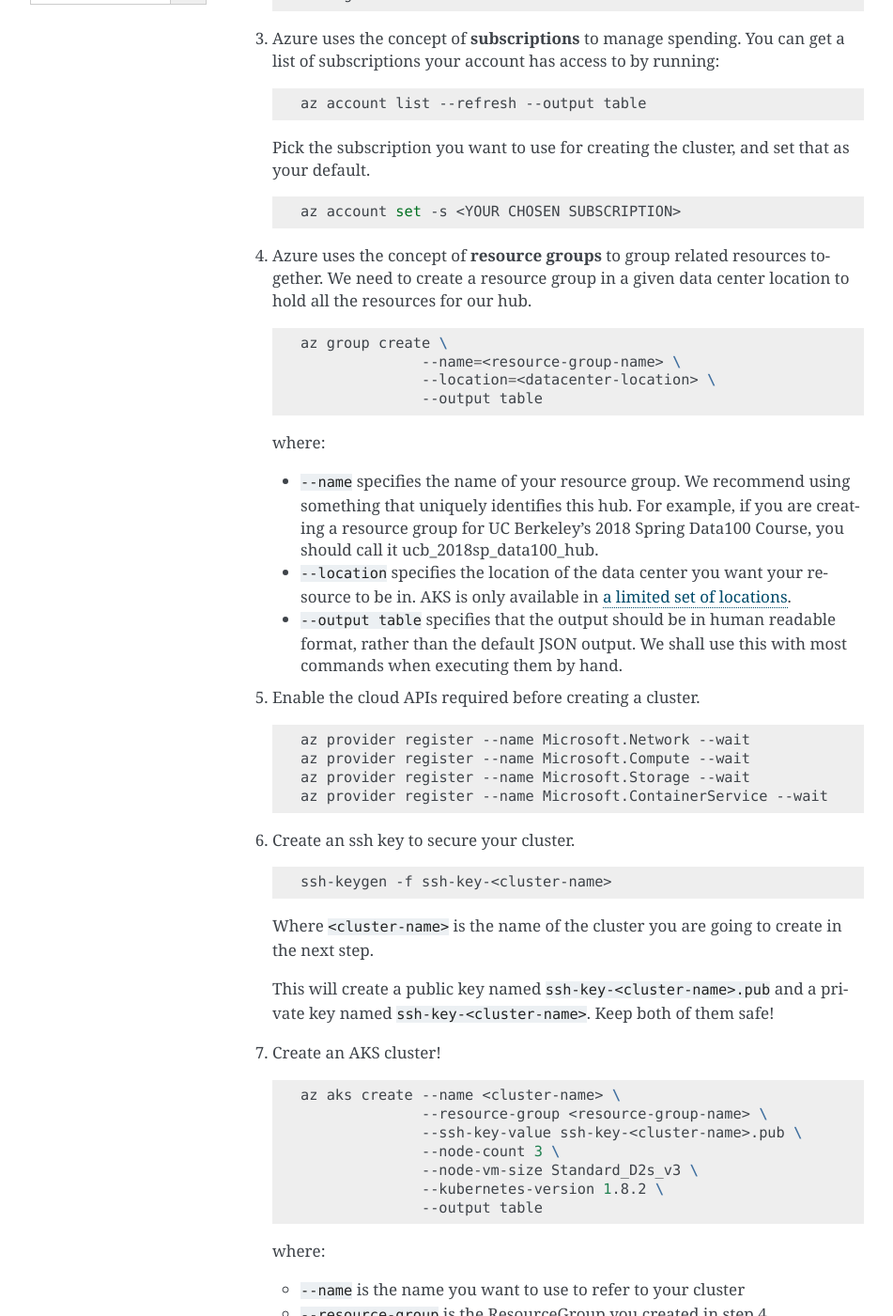
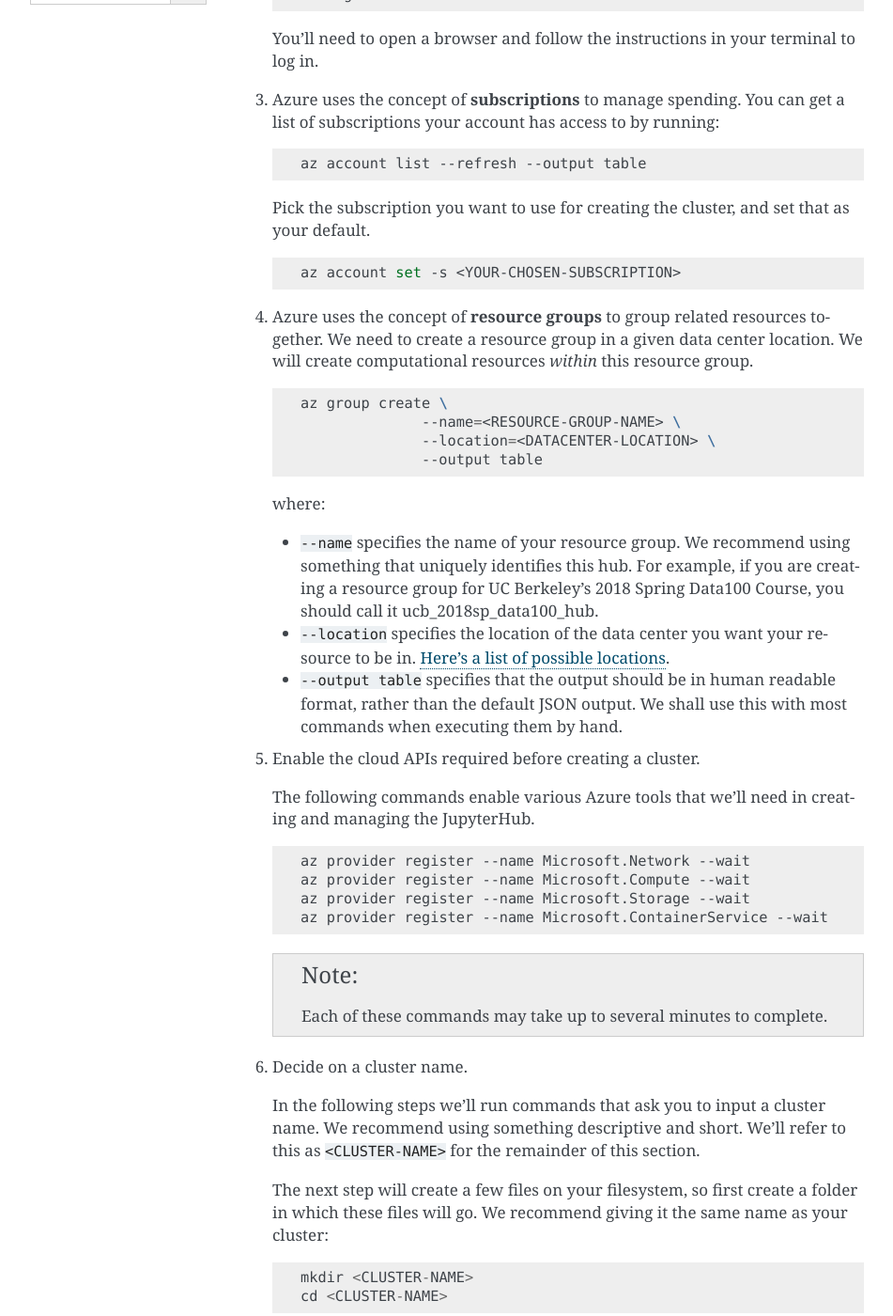
Before and after one commit to jupyterhub/zero-to-jupyterhub-k8s, a Sphinx documentation site: the page built from doc/source/create-k8s-cluster.rst, in a window 1280 px wide and 1400 px high, scrolled down 2152 px. Shown: the whole window at 94% size, without its empty margins (160-1111 px from the left). Built offline with Sphinx 7.4.7, drawn with Linux system fonts in a browser that asks for light colours; some of the changed text lies outside the part shown.

Commit message:
updating azure instructions and standardizing capitalization

```diff
--- a/doc/source/create-k8s-cluster.rst
+++ b/doc/source/create-k8s-cluster.rst
@@ -58,7 +58,7 @@
 
    .. code-block:: bash
 
-      gcloud container clusters create <YOUR_CLUSTER> \
+      gcloud container clusters create <YOUR-CLUSTER> \
           --num-nodes=3 \
           --machine-type=n1-standard-2 \
           --zone=us-central1-b \
@@ -93,7 +93,7 @@
 
    .. code-block:: bash
 
-      kubectl create clusterrolebinding cluster-admin-binding --clusterrole=cluster-admin --user=<your-email-address>
+      kubectl create clusterrolebinding cluster-admin-binding --clusterrole=cluster-admin --user=<YOUR-EMAIL-ADDRESS>
 
 
 .. _microsoft-azure:
@@ -101,7 +101,8 @@
 Setting up Kubernetes on Microsoft Azure Container Service (AKS)
 ----------------------------------------------------------------
 
-1. `Install <https://docs.microsoft.com/en-us/cli/azure/install-azure-cli>`_ the **Azure command-line tools**.
+1. `Install <https://docs.microsoft.com/en-us/cli/azure/install-azure-cli>`_
+   the **Azure command-line tools**.
 
 
 2. Authenticate the ``az`` tool so it may access your Azure account:
@@ -109,6 +110,9 @@
    .. code-block:: bash
 
       az login
+
+   You'll need to open a browser and follow the instructions in your terminal
+   to log in.
 
 
 3. Azure uses the concept of **subscriptions** to manage spending. You can
@@ -123,18 +127,18 @@
 
    .. code-block:: bash
 
-      az account set -s <YOUR CHOSEN SUBSCRIPTION>
+      az account set -s <YOUR-CHOSEN-SUBSCRIPTION>
 
 
 4. Azure uses the concept of **resource groups** to group related resources together.
-   We need to create a resource group in a given data center location to hold all
-   the resources for our hub.
+   We need to create a resource group in a given data center location. We will create
+   computational resources *within* this resource group.
 
    .. code-block:: bash
 
      az group create \
-                   --name=<resource-group-name> \
-                   --location=<datacenter-location> \
+                   --name=<RESOURCE-GROUP-NAME> \
+                   --location=<DATACENTER-LOCATION> \
                    --output table
 
   where:
@@ -143,13 +147,16 @@
     that uniquely identifies this hub. For example, if you are creating a resource group
     for UC Berkeley's 2018 Spring Data100 Course, you should call it ucb_2018sp_data100_hub.
   * ``--location`` specifies the location of the data center you want your resource to be in.
-    AKS is only available in `a limited set of locations
+    `Here's a list of possible locations
     <https://github.com/Azure/AKS/blob/master/preview_regions.md>`_.
   * ``--output table`` specifies that the output should be in human readable
     format, rather than the default JSON output. We shall use this with most
     commands when executing them by hand.
 
 5. Enable the cloud APIs required before creating a cluster.
+
+   The following commands enable various Azure tools that we'll need in
+   creating and managing the JupyterHub.
 
    .. code-block:: bash
 
@@ -158,24 +165,49 @@
       az provider register --name Microsoft.Storage --wait
       az provider register --name Microsoft.ContainerService --wait
 
-6. Create an ssh key to secure your cluster.
+   .. note::
+
+      Each of these commands may take up to several minutes to complete.
+
+6. Decide on a cluster name.
+
+   In the following steps we'll run commands that ask you to input a cluster
+   name. We recommend using something descriptive and short. We'll refer to
+   this as ``<CLUSTER-NAME>`` for the remainder of this section.
+
+   The next step will create a few files on your filesystem, so first create
+   a folder in which these files will go. We recommend giving it the same
+   name as your cluster::
+
+      mkdir <CLUSTER-NAME>
+      cd <CLUSTER-NAME>
+
+7. Create an ssh key to secure your cluster.
 
    .. code-block:: bash
 
-      ssh-keygen -f ssh-key-<cluster-name>
+      ssh-keygen -f ssh-key-<CLUSTER-NAME>
 
-   Where ``<cluster-name>`` is the name of the cluster you are going to create in the next step.
+   It will prompt you to add a password, which you can leave empty if you wish.
+   This will create a public key named ``ssh-key-<CLUSTER-NAME>.pub`` and a private key named
+   ``ssh-key-<CLUSTER-NAME>``. Make sure both go into the folder we created earlier,
+   and keep both of them safe!
 
-   This will create a public key named ``ssh-key-<cluster-name>.pub`` and a private key named
-   ``ssh-key-<cluster-name>``. Keep both of them safe!
+   .. note::
 
-7. Create an AKS cluster!
+      This command will also print out something to your terminal screen. You
+      don't need to do anything with this text.
+
+8. Create an AKS cluster.
+
+   The following command will request a Kubernetes cluster within the resource
+   group that we created earlier.
 
    .. code-block:: bash
 
-      az aks create --name <cluster-name> \
-                    --resource-group <resource-group-name> \
-                    --ssh-key-value ssh-key-<cluster-name>.pub \
+      az aks create --name <CLUSTER-NAME> \
+                    --resource-group <RESOURCE-GROUP-NAME> \
+                    --ssh-key-value ssh-key-<CLUSTER-NAME>.pub \
                     --node-count 3 \
                     --node-vm-size Standard_D2s_v3 \
                     --kubernetes-version 1.8.2 \
@@ -218,13 +249,15 @@
   * ``--name`` is the name you gave your cluster in step 7
   * ``--resource-group`` is the ResourceGroup you created in step 4
 
-10. Check if your cluster is fully functional
+11. Check if your cluster is fully functional
 
    .. code-block:: bash
 
       kubectl get node
 
    The response should list three running nodes and their kubernetes versions!
+   Each node should have the status of ``Ready``, note that this may take a
+   few moments.
 
 .. note::
 
@@ -233,7 +266,8 @@
 
    1. You have to `not use RBAC <security.html#use-role-based-access-control-rbac>`_, since AKS does not support it
       yet.
-   2. You should skip step 2 (granting RBAC rights) :ref:`when setting up helm <helm-rbac>`.
+   2. You should skip step 2 (granting RBAC rights) with the "initialization"
+      section :ref:`when setting up helm <helm-rbac>`.
 
 .. _amazon-aws:
 
--- a/doc/source/setup-helm.rst
+++ b/doc/source/setup-helm.rst
@@ -36,9 +36,13 @@
 
       kubectl --namespace kube-system create serviceaccount tiller
 
+   **If you're on Azure AKS, you should now skip directly to step 3.**
+
 2. Give the ``ServiceAccount`` `RBAC
    <https://kubernetes.io/docs/admin/authorization/rbac/>`_ full permissions to
-   manage the cluser. While most clusters have RBAC enabled and you need this
+   manage the cluser.
+
+   While most clusters have RBAC enabled and you need this
    line, you **must** skip this step if your kubernetes cluster does not have
    RBAC enabled (for example, if you are using Azure AKS).
 
```
Also changed, not shown: other parts of doc/source/create-k8s-cluster.rst (+5 -6 lines), doc/source/setup-jupyterhub.rst (+4 -4 lines).
